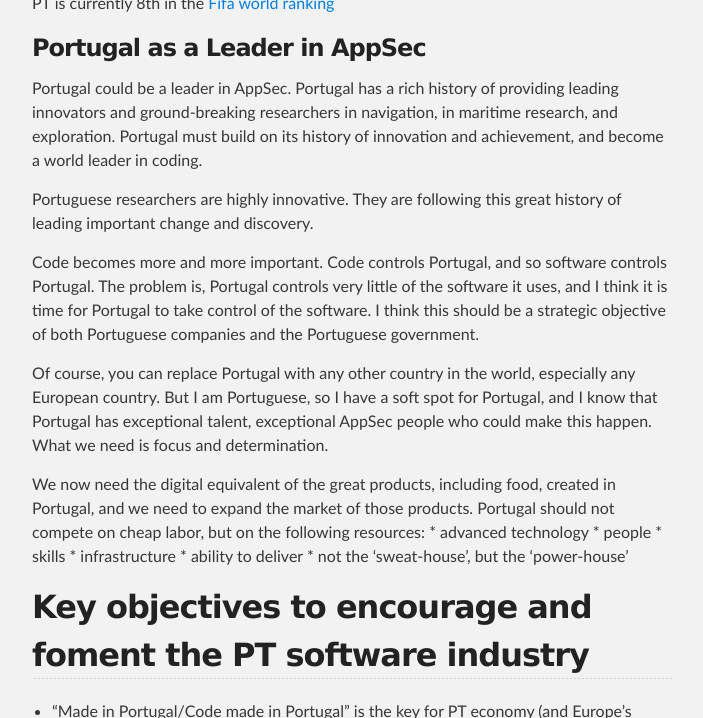
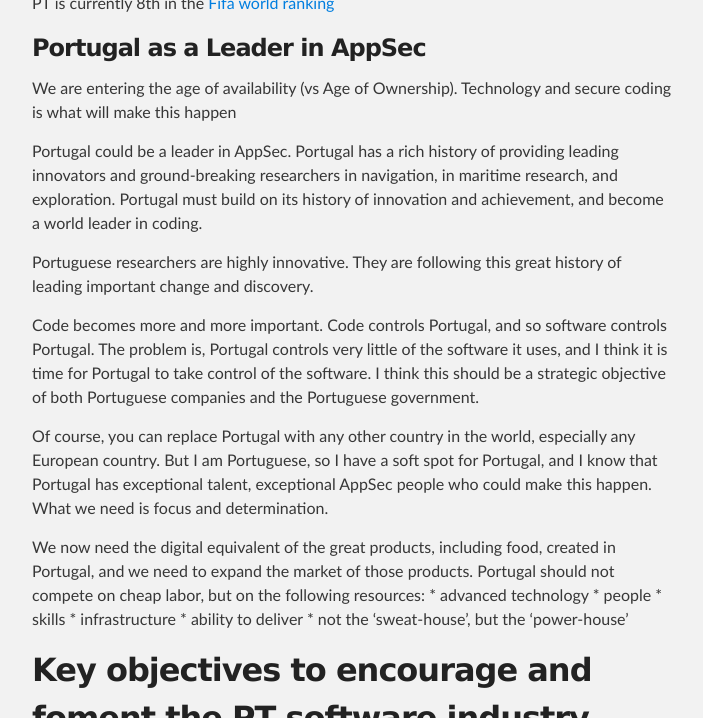
Before and after one commit to DinisCruz/Book_Hacking_Portugal, a Jekyll site: the page built from Articles/Portugal-Leader-in-appsec.md, in a window 1280 px wide and 900 px high, scrolled down 581 px, cut to the strip 182-900 px from the top of the window. Shown: the whole strip, without its empty margins (288-991 px from the left). Built offline with Jekyll 4.4.1, drawn with Linux system fonts in a browser that asks for light colours.

Commit message:
Update Portugal-Leader-in-appsec.md

```diff
--- a/Articles/Portugal-Leader-in-appsec.md
+++ b/Articles/Portugal-Leader-in-appsec.md
@@ -13,6 +13,9 @@ PT is currently 8th in the [Fifa world ranking](http://www.fifa.com/fifa-world-r
 
 
 ### Portugal as a Leader in AppSec
+
+We are entering the age of availability (vs Age of Ownership). Technology and secure coding is what will make this happen
+
 
 Portugal could be a leader in AppSec. Portugal has a rich history of providing leading innovators and ground-breaking researchers in navigation, in maritime research, and exploration. Portugal must build on its history of innovation and achievement, and become a world leader in coding.
 
```
